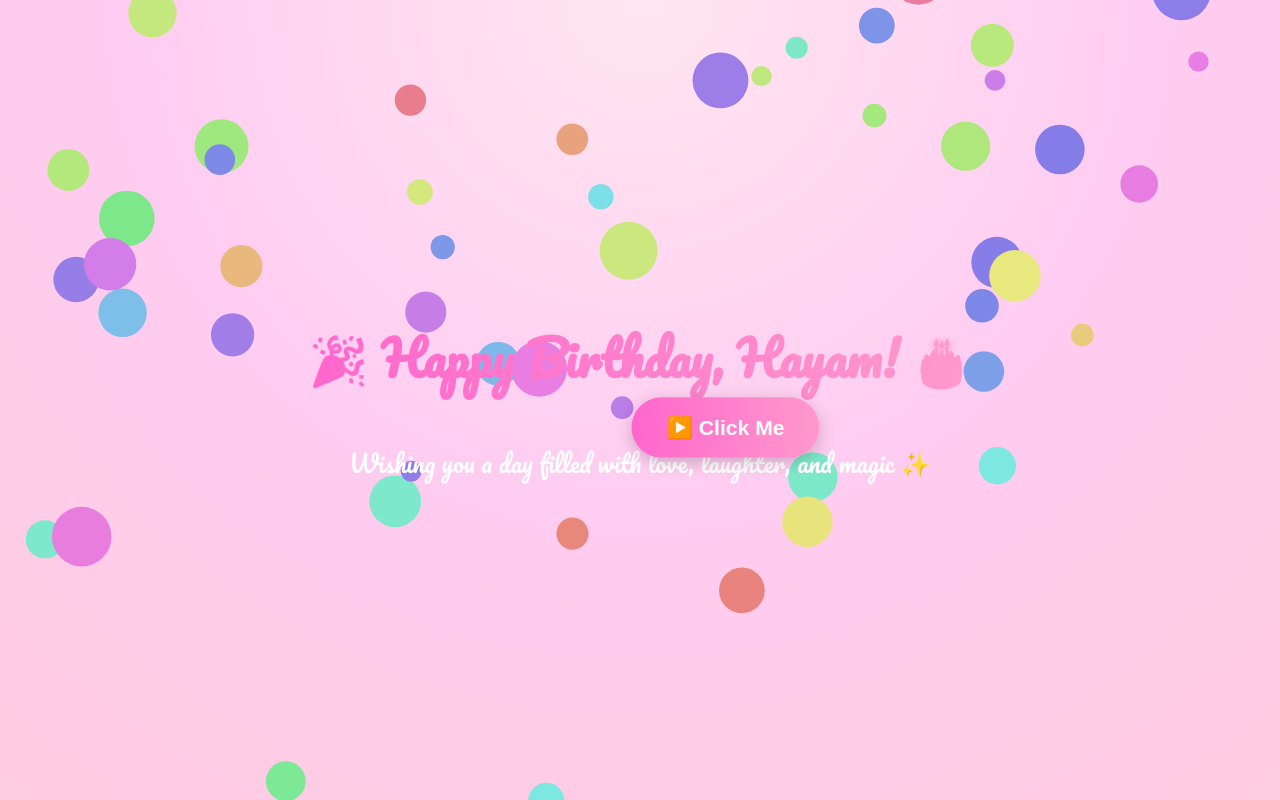
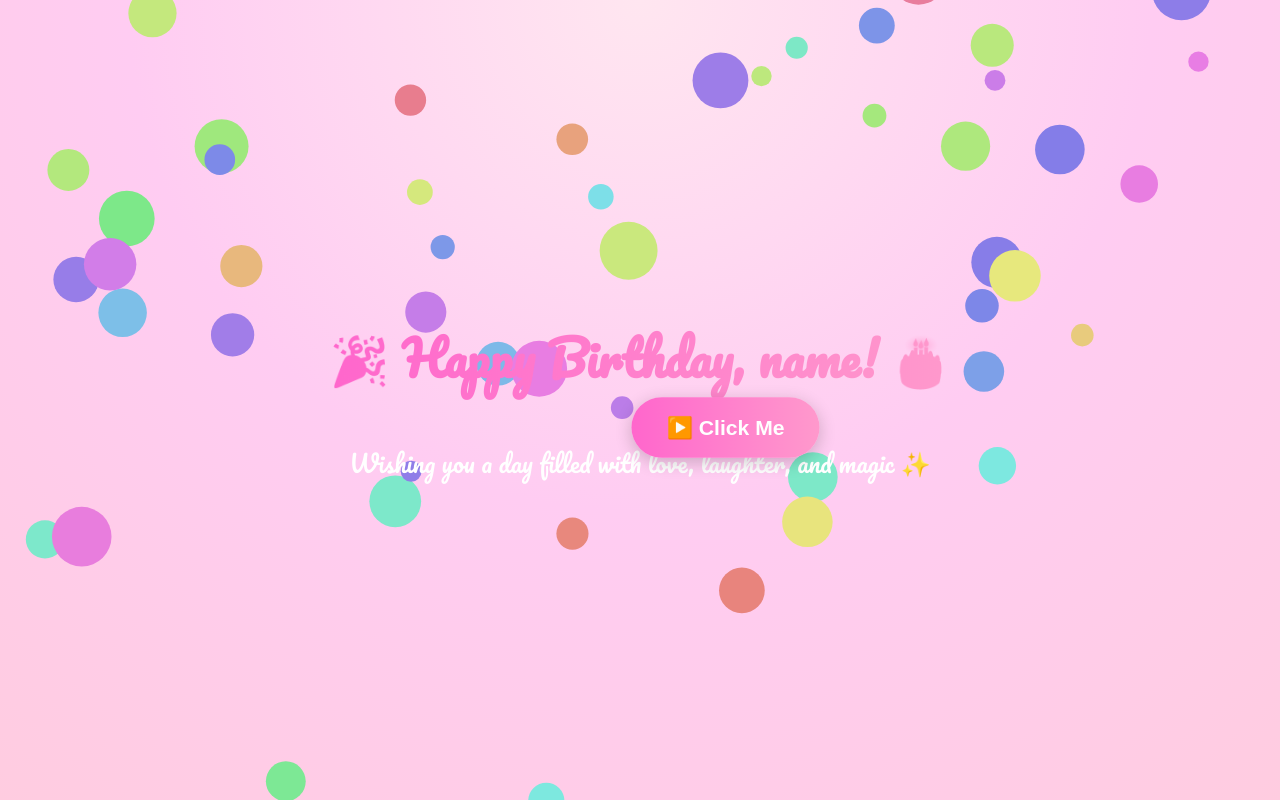
Before and after one commit to E-s-s-o-Code/New, a plain HTML site: page index.html in a window 1280 px wide. Drawn offline with Linux system fonts and the light colour scheme.

Commit message:
Update index.html

```diff
--- a/index.html
+++ b/index.html
@@ -2,14 +2,14 @@
 <html lang="en">
 <head>
   <meta charset="UTF-8">
-  <title>Happy Birthday Hayam!</title>
+  <title>Happy Birthday !</title>
   <link rel="stylesheet" href="style.css">
   <link href="https://fonts.googleapis.com/css2?family=Open+Sans:wght@400;700&family=Pacifico&display=swap" rel="stylesheet">
 
 </head>
 <body>
   <div class="container">
-    <h1 class="title">🎉 Happy Birthday, Hayam! 🎂</h1>
+    <h1 class="title">🎉 Happy Birthday, name! 🎂</h1>
     <p class="subtitle">Wishing you a day filled with love, laughter, and magic ✨</p>
     <canvas id="balloons"></canvas>
   </div>
```
